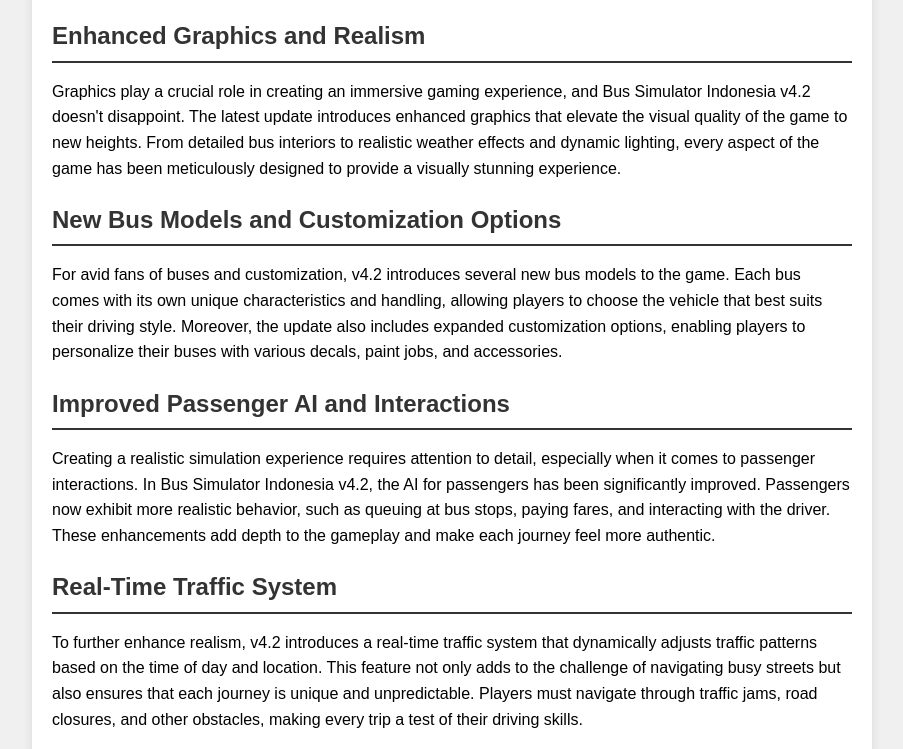
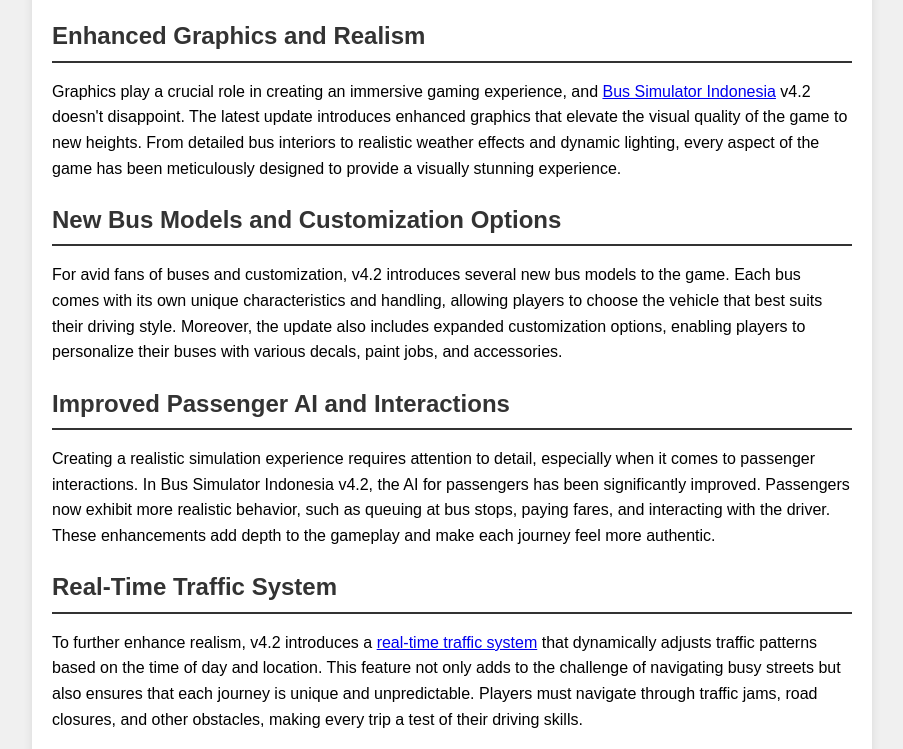
Before and after one commit to roberthinsom/bussimulatorindoapk-cloudflare, a plain HTML site: page index.html in a window 1280 px wide. Shown: the part 350-1099 px from the top of the page, without its empty margins (188-1091 px from the left). Drawn offline with Linux system fonts and the light colour scheme.

Commit message:
Update index.html

```diff
--- a/index.html
+++ b/index.html
@@ -1,6 +1,7 @@
 <!DOCTYPE html>
 <html lang="en">
 <head>
+    <meta name="google-site-verification" content="busWvnvGf879LkPBhBC8LYtRBsB7AxoGlTrFLA2zDPI" />
     <meta charset="UTF-8">
     <meta name="viewport" content="width=device-width, initial-scale=1.0">
     <title>Enhance Your Journey: Bus Simulator Indonesia Mod APK v4.2 Features</title>
@@ -46,7 +47,7 @@
 
             <section>
                 <h2>Enhanced Graphics and Realism</h2>
-                <p>Graphics play a crucial role in creating an immersive gaming experience, and Bus Simulator Indonesia v4.2 doesn't disappoint. The latest update introduces enhanced graphics that elevate the visual quality of the game to new heights. From detailed bus interiors to realistic weather effects and dynamic lighting, every aspect of the game has been meticulously designed to provide a visually stunning experience.</p>
+                <p>Graphics play a crucial role in creating an immersive gaming experience, and <a href="https://bussimulatorindoapk.com/">Bus Simulator Indonesia</a> v4.2 doesn't disappoint. The latest update introduces enhanced graphics that elevate the visual quality of the game to new heights. From detailed bus interiors to realistic weather effects and dynamic lighting, every aspect of the game has been meticulously designed to provide a visually stunning experience.</p>
             </section>
 
             <section>
@@ -61,7 +62,7 @@
 
             <section>
                 <h2>Real-Time Traffic System</h2>
-                <p>To further enhance realism, v4.2 introduces a real-time traffic system that dynamically adjusts traffic patterns based on the time of day and location. This feature not only adds to the challenge of navigating busy streets but also ensures that each journey is unique and unpredictable. Players must navigate through traffic jams, road closures, and other obstacles, making every trip a test of their driving skills.</p>
+                <p>To further enhance realism, v4.2 introduces a <a href="https://bussimulatorindoapk-link5094903-1825ef0da706a5b646abf9e8a01d20f.gitlab.io/">real-time traffic system</a> that dynamically adjusts traffic patterns based on the time of day and location. This feature not only adds to the challenge of navigating busy streets but also ensures that each journey is unique and unpredictable. Players must navigate through traffic jams, road closures, and other obstacles, making every trip a test of their driving skills.</p>
             </section>
 
             <section>
```
